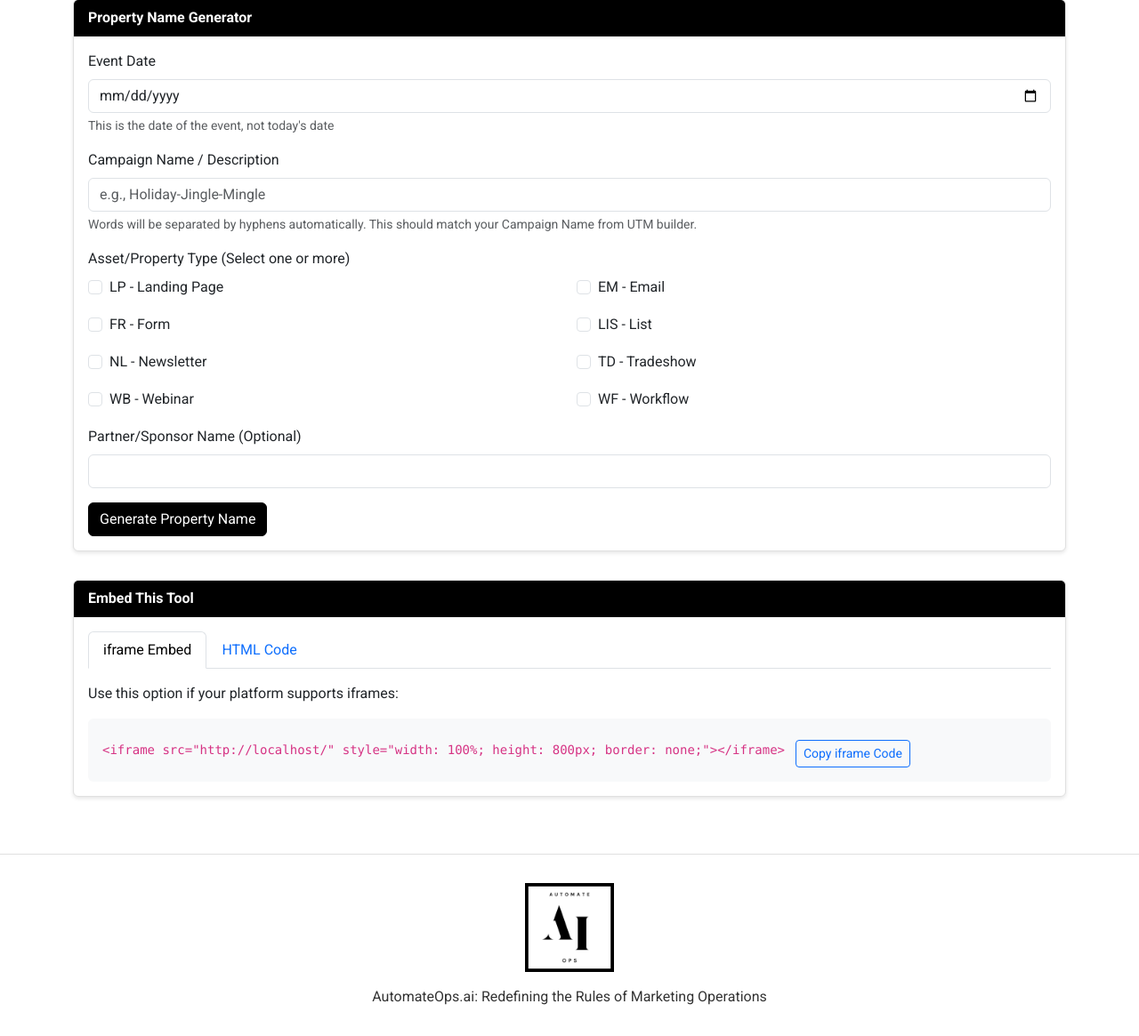
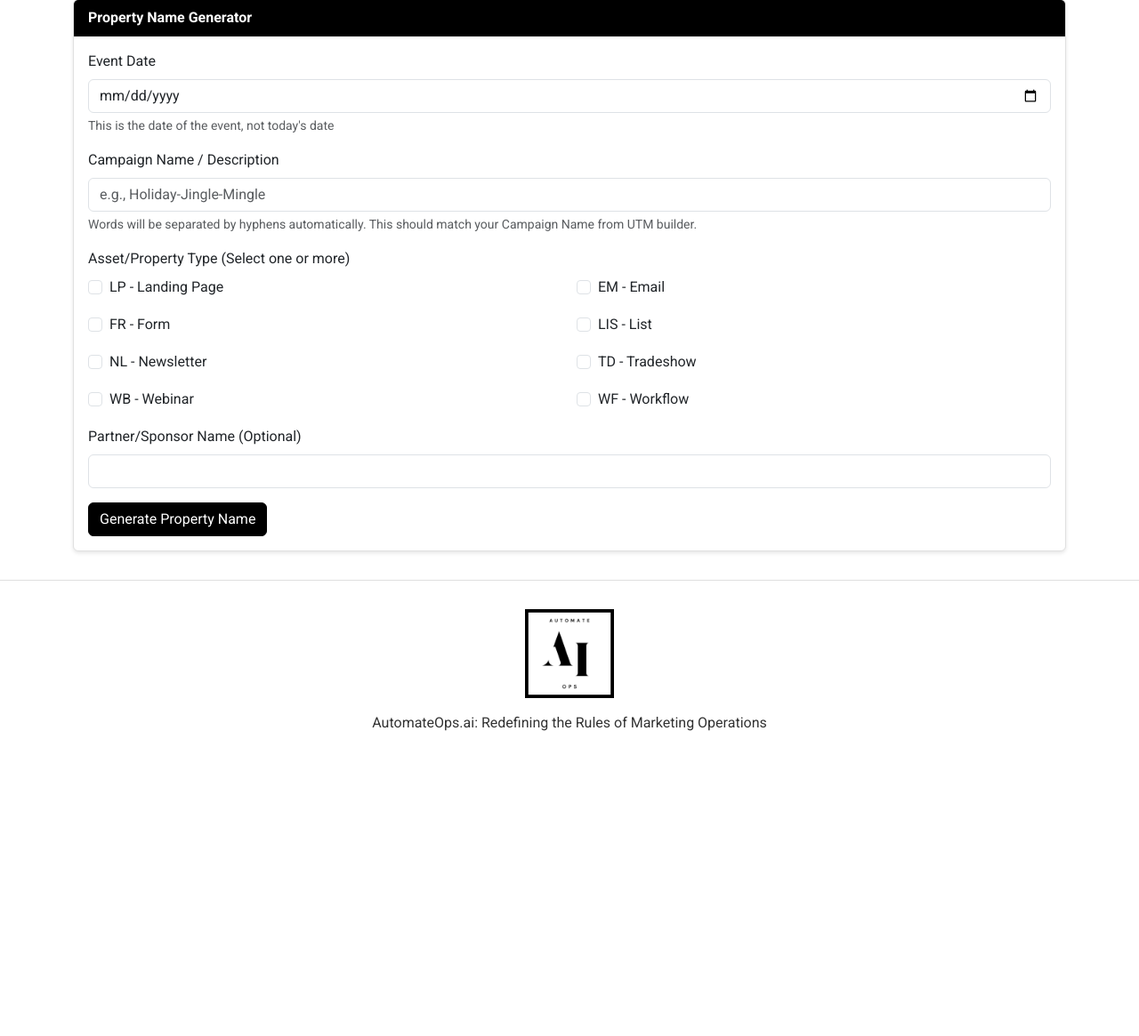
Before and after one commit to tmfudge/AutomateOps-AI-Toolkit, a Flask app: page / in a window 1280 px wide. Shown: the part 459-1624 px from the top of the page at 89% size. After the commit the page ends 1281 px from the top, so only its background shows below. Run offline with Flask 3, Linux system fonts and the light colour scheme.

Commit message:
Agent query: Can you verify if: 1. The embed section is no longer visible on the main page, 2. The embed codes are accessible at /admin/embed, and 3. Both iframe and HTML download options work correctly?

```diff
--- a/app.py
+++ b/app.py
@@ -115,6 +115,12 @@ def generate_property_name():
 
     return jsonify({'property_names': property_names})
 
+@app.route('/admin/embed')
+def admin_embed():
+    """Admin-only page for embed codes"""
+    return render_template('admin/embed.html',
+                         base_url=request.url_root)
+
 @app.route('/embed-code')
 def embed_code():
     """Generate a standalone HTML version of the tools"""
--- a/templates/index.html
+++ b/templates/index.html
@@ -134,57 +134,5 @@
     </div>
 </div>
 
-<!-- Embedding Instructions -->
-<div class="row mt-4">
-    <div class="col-12">
-        <div class="card">
-            <div class="card-header">
-                Embed This Tool
-            </div>
-            <div class="card-body">
-                <ul class="nav nav-tabs mb-3" role="tablist">
-                    <li class="nav-item" role="presentation">
-                        <button class="nav-link active" data-bs-toggle="tab" data-bs-target="#iframe-embed" type="button" role="tab">iframe Embed</button>
-                    </li>
-                    <li class="nav-item" role="presentation">
-                        <button class="nav-link" data-bs-toggle="tab" data-bs-target="#html-embed" type="button" role="tab">HTML Code</button>
-                    </li>
-                </ul>
 
-                <div class="tab-content">
-                    <div class="tab-pane fade show active" id="iframe-embed" role="tabpanel">
-                        <p>Use this option if your platform supports iframes:</p>
-                        <div class="bg-light p-3 rounded">
-                            <code id="iframe-code">&lt;iframe src="{{ request.url_root }}" style="width: 100%; height: 800px; border: none;"&gt;&lt;/iframe&gt;</code>
-                            <button class="btn btn-sm btn-outline-primary copy-btn mt-2" onclick="copyCode('iframe')">Copy iframe Code</button>
-                        </div>
-                    </div>
-
-                    <div class="tab-pane fade" id="html-embed" role="tabpanel">
-                        <p>Use this option if your platform doesn't support iframes:</p>
-                        <div class="bg-light p-3 rounded">
-                            <p>1. Download the HTML file:</p>
-                            <a href="{{ url_for('embed_code') }}" class="btn btn-sm btn-primary" download="campaign-tools.html">Download HTML File</a>
-                            <p class="mt-3 mb-0">2. Host the file on your server and link to it.</p>
-                        </div>
-                    </div>
-                </div>
-            </div>
-        </div>
-    </div>
-</div>
-
-<script>
-function copyCode(type) {
-    const codeId = `${type}-code`;
-    const embedCode = document.getElementById(codeId).textContent;
-    navigator.clipboard.writeText(embedCode).then(() => {
-        const btn = document.querySelector(`#${type}-embed .copy-btn`);
-        btn.textContent = 'Copied!';
-        setTimeout(() => {
-            btn.textContent = `Copy ${type} Code`;
-        }, 2000);
-    });
-}
-</script>
 {% endblock %}
```
Also changed, not shown: templates/admin/embed.html (added, +60 -0 lines).
